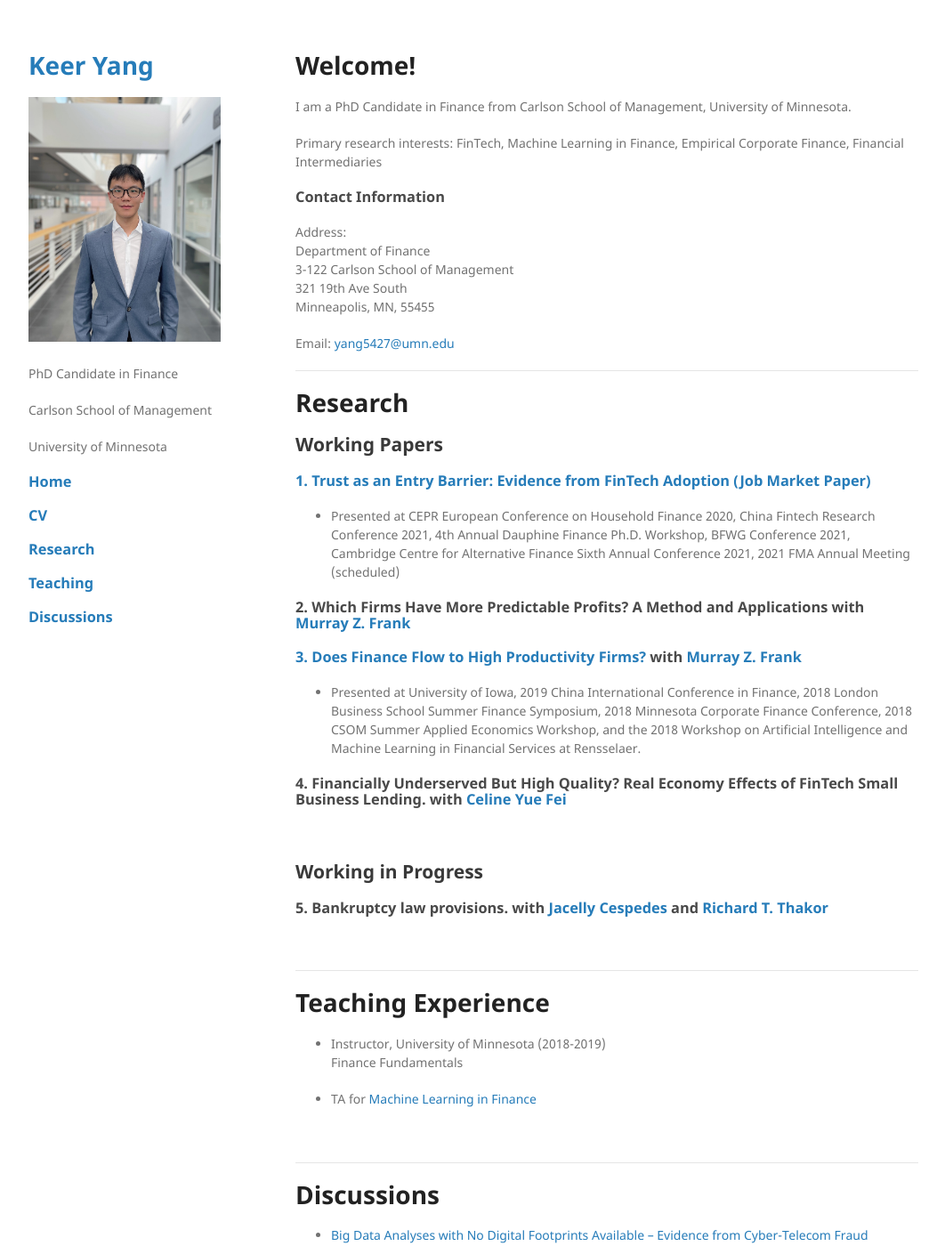
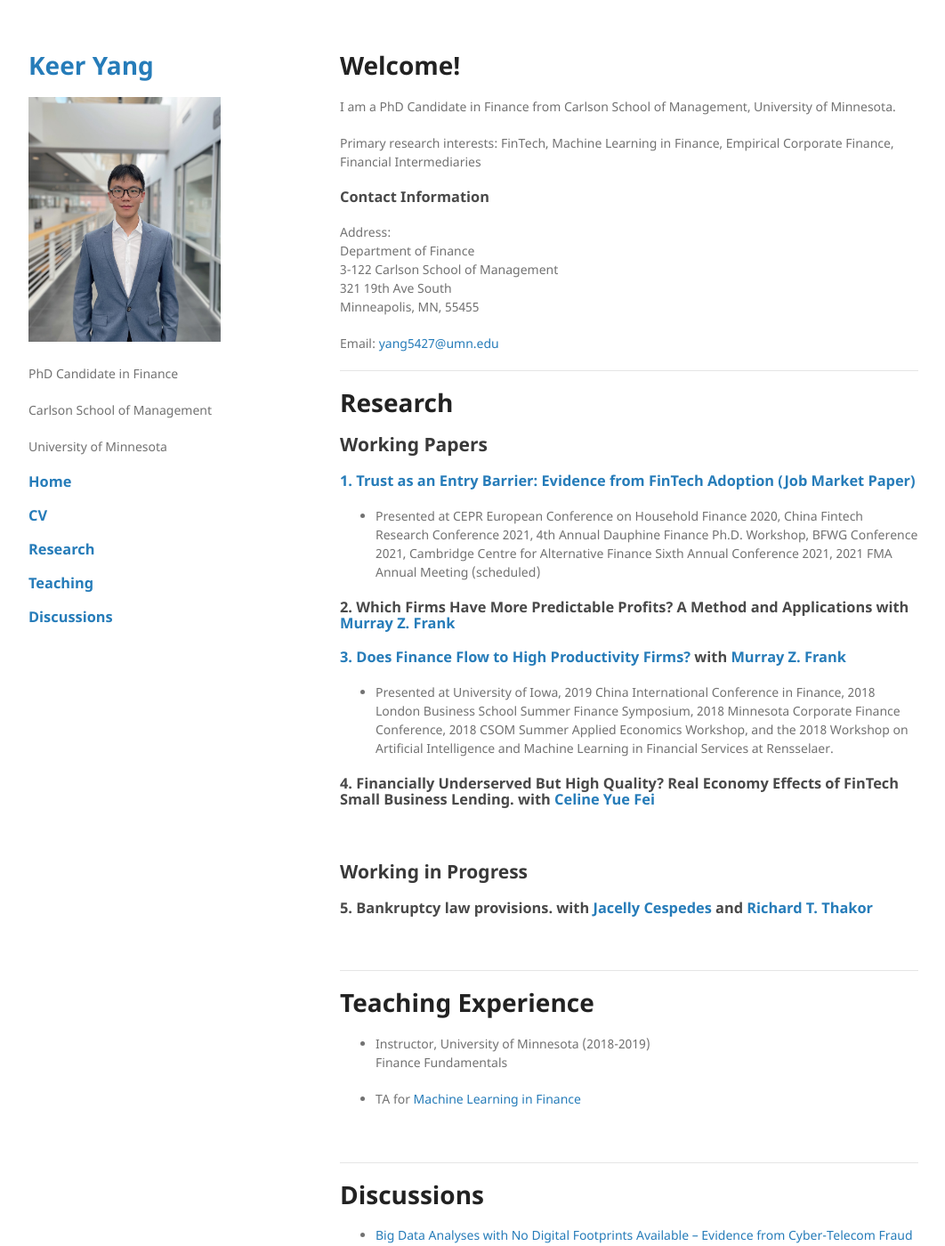
Before and after one commit to keeryang/keeryang.github.io, a Jekyll site: the page built from index.md, in a window 1280 px wide and 1400 px high. Shown: the whole window at 89% size, without its empty margins (108-1170 px from the left). Built offline with Jekyll 4.4.1, drawn with Linux system fonts in a browser that asks for light colours; the repository's description, which GitHub fills in, is left out; our own code applies the rules of GitHub Pages for plain Markdown files.

Commit message:
Update jekyll-theme-minimal.scss

```diff
--- a/_sass/jekyll-theme-minimal.scss
+++ b/_sass/jekyll-theme-minimal.scss
@@ -186,7 +186,7 @@ strong {
 }
 
 section {
-  width:700px;
+  width:650px;
   float:right;
   padding-bottom:50px;
 }
```
